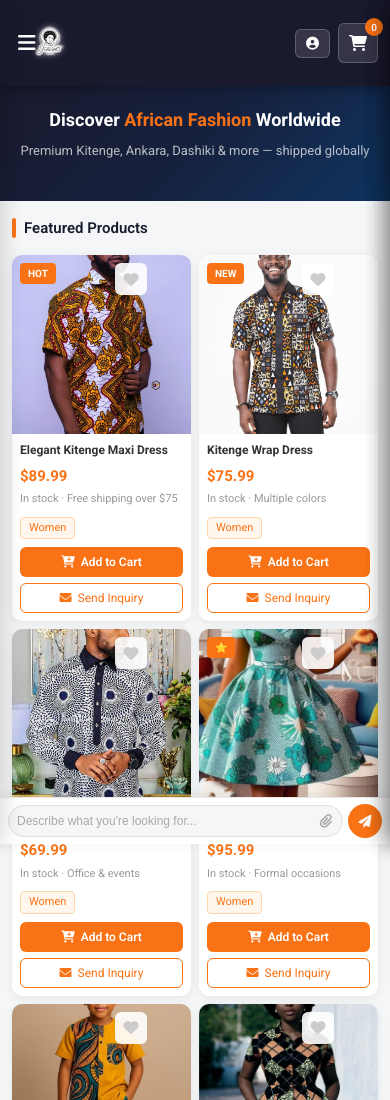
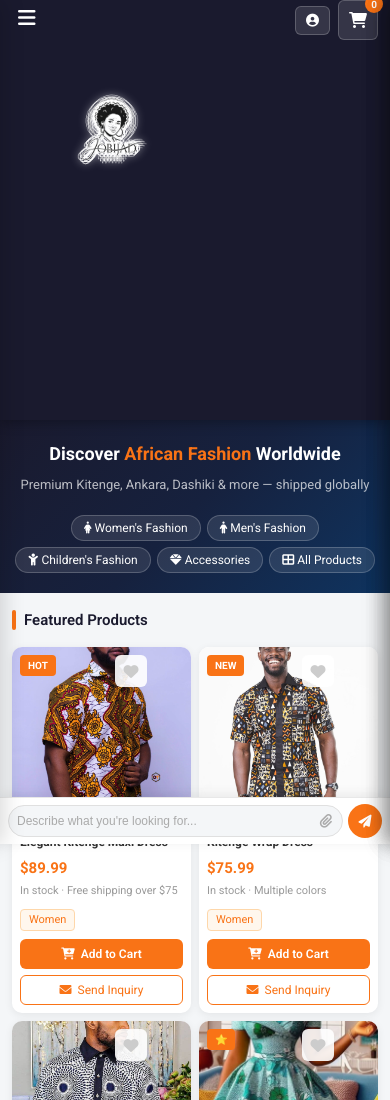
Before and after one commit to ManaseM/jobijad-express, a website: page alibaba-style.html in a window 390 px wide. Shown: the top 1100 px of the page. Drawn offline with Linux system fonts and the light colour scheme; no server answers.

Commit message:
feat: logo below hamburger 400x410px, shop categories on hero banner

```diff
--- a/alibaba-style.html
+++ b/alibaba-style.html
@@ -49,16 +49,12 @@
 
 <!-- Header -->
 <header class="header">
-  <!-- Logo sits above everything, top-left -->
-  <div class="header-logo-bar">
-    <a href="alibaba-style.html" class="logo-link">
-      <img src="pics/logo.png" alt="Jobijad Express" class="logo-img">
-    </a>
-  </div>
-  <!-- Main nav row -->
   <div class="header-container">
     <div class="header-left">
       <button class="menu-icon" id="menu-btn"><i class="fas fa-bars"></i></button>
+      <a href="alibaba-style.html" class="logo-link">
+        <img src="pics/logo.png" alt="Jobijad Express" class="logo-img">
+      </a>
     </div>
     <div class="header-center">
       <div class="search-bar">
@@ -85,7 +81,13 @@
 <div class="hero-banner">
   <h1>Discover <span>African Fashion</span> Worldwide</h1>
   <p>Premium Kitenge, Ankara, Dashiki & more — shipped globally</p>
-
+  <div class="hero-cats">
+    <button class="hero-cat" onclick="filterCategory('women')"><i class="fas fa-female"></i> Women's Fashion</button>
+    <button class="hero-cat" onclick="filterCategory('men')"><i class="fas fa-male"></i> Men's Fashion</button>
+    <button class="hero-cat" onclick="filterCategory('children')"><i class="fas fa-child"></i> Children's Fashion</button>
+    <button class="hero-cat" onclick="filterCategory('accessories')"><i class="fas fa-gem"></i> Accessories</button>
+    <button class="hero-cat" onclick="filterCategory('')"><i class="fas fa-th-large"></i> All Products</button>
+  </div>
 </div>
 
 <!-- Main Content -->
--- a/alibaba-styles.css
+++ b/alibaba-styles.css
@@ -5,9 +5,9 @@ button{cursor:pointer;font-family:inherit;}
 
 /* HEADER */
 .header{background:#1a1a2e;position:sticky;top:0;z-index:1000;box-shadow:0 2px 12px rgba(0,0,0,.3);}
-.header-logo-bar{position:absolute;top:0;left:0;z-index:1001;padding:4px 8px;}
-.header-container{display:flex;align-items:center;padding:0 20px;height:62px;max-width:1400px;margin:0 auto;gap:16px;}
-.header-left{display:flex;align-items:center;gap:12px;flex-shrink:0;}
+.header-container{display:flex;align-items:flex-start;padding:12px 16px;min-height:420px;max-width:1400px;margin:0 auto;gap:16px;}
+.header-logo-bar{display:none;}
+.header-left{display:flex;flex-direction:column;align-items:flex-start;gap:4px;flex-shrink:0;}
 .menu-icon{font-size:20px;color:#fff;padding:6px;border-radius:4px;transition:background .2s;border:none;background:none;}
 .menu-icon:hover{background:rgba(255,255,255,.12);}
 .logo-text{font-size:21px;font-weight:700;color:#fff;white-space:nowrap;}
@@ -209,30 +209,30 @@ button{cursor:pointer;font-family:inherit;}
 
 /* LOGO IMAGE */
 .logo-link{display:flex;align-items:center;text-decoration:none;transition:transform .25s ease;}
-.logo-link:hover{transform:scale(1.06);}
+.logo-link:hover{transform:scale(1.04);}
 .logo-img{
-  height:110px;
-  width:auto;
+  height:400px;
+  width:410px;
   object-fit:contain;
-  transition:filter .3s ease,transform .3s ease;
-  /* Black art preserved, white outline added via drop-shadow */
+  transition:filter .3s ease;
+  /* Black art with white outline */
   filter:
-    drop-shadow(-1px -1px 0 #fff)
-    drop-shadow(1px -1px 0 #fff)
-    drop-shadow(-1px 1px 0 #fff)
-    drop-shadow(1px 1px 0 #fff)
-    drop-shadow(0 0 3px rgba(255,255,255,.6));
+    drop-shadow(-2px -2px 0 #fff)
+    drop-shadow(2px -2px 0 #fff)
+    drop-shadow(-2px 2px 0 #fff)
+    drop-shadow(2px 2px 0 #fff)
+    drop-shadow(0 0 4px rgba(255,255,255,.5));
 }
 .logo-img:hover{
   filter:
-    drop-shadow(-1px -1px 0 #fff)
-    drop-shadow(1px -1px 0 #fff)
-    drop-shadow(-1px 1px 0 #fff)
-    drop-shadow(1px 1px 0 #fff)
-    drop-shadow(0 0 10px rgba(249,115,22,.8));
+    drop-shadow(-2px -2px 0 #fff)
+    drop-shadow(2px -2px 0 #fff)
+    drop-shadow(-2px 2px 0 #fff)
+    drop-shadow(2px 2px 0 #fff)
+    drop-shadow(0 0 12px rgba(249,115,22,.9));
 }
-@media(max-width:768px){.logo-img{height:90px;}}
-@media(max-width:480px){.logo-img{height:75px;}}
+@media(max-width:768px){.logo-img{height:260px;width:auto;}}
+@media(max-width:480px){.logo-img{height:180px;width:auto;}}
 
 /* ANIMATIONS */
 @keyframes fadeInUp{from{opacity:0;transform:translateY(20px);}to{opacity:1;transform:translateY(0);}}
```
